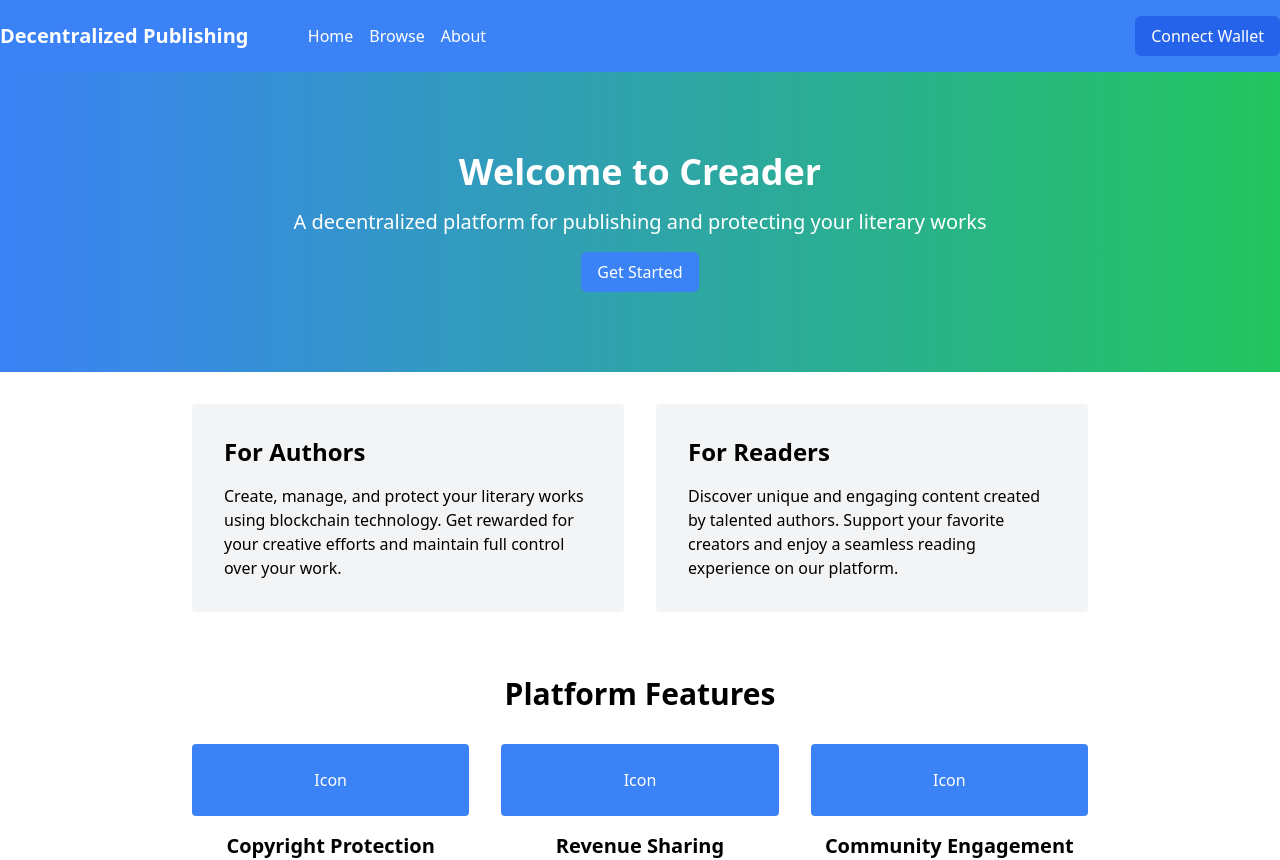
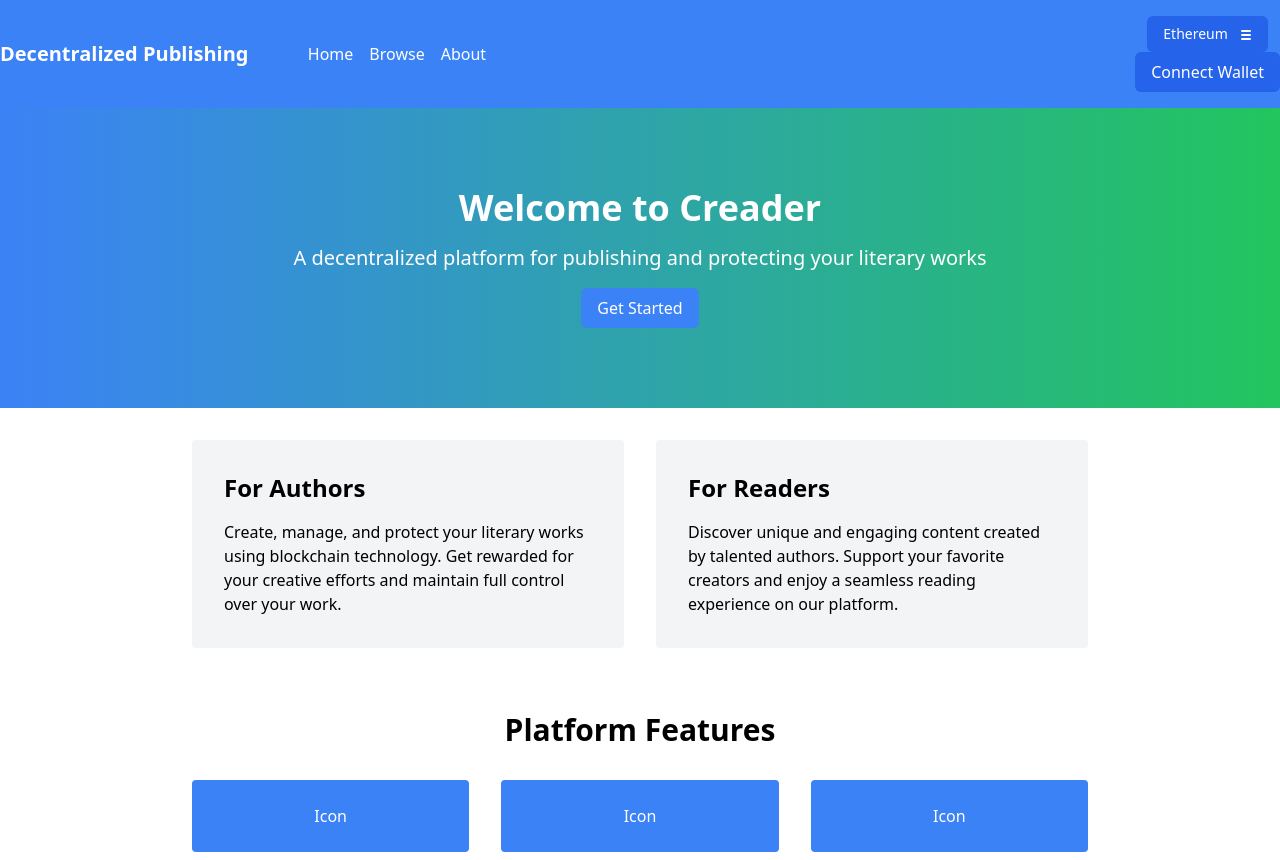
Before and after one commit to timothyshen/creader-io, a Next.js app: page / in a window 1280 px wide. Shown: the top 860 px of the page. Built offline with nearby package versions, Linux system fonts and the light colour scheme.

Commit message:
refactor: rewrite the wallet connect code

```diff
--- /dev/null
+++ b/app/Provider/NetworkProvider.tsx
@@ -0,0 +1,11 @@
+import React, { createContext, useEffect, useState } from 'react';
+import { ethers } from 'ethers';
+
+export const NetworkContext = createContext<any>(null);
+
+const NetworkProvider = ({ children }) => {
+    const [provider, setProvider] = useState<any>(null);
+    con
+}
+
+export default NetworkProvider;
--- a/app/components/ConnectButton/ConnectButton.tsx
+++ b/app/components/ConnectButton/ConnectButton.tsx
@@ -7,6 +7,7 @@ import { useWalletStore } from "@/app/store/accountStore";
 
 const ConnectWalletButton: React.FC = () => {
   const [showDropdown, setShowDropdown] = useState<boolean>(false);
+  const [network, setNetwork] = useState<boolean>(false);
   const router = useRouter();
   const { address, setAddress, removeAddress } = useWalletStore();
   const button = useRef<HTMLButtonElement>(null);
@@ -36,6 +37,10 @@ const ConnectWalletButton: React.FC = () => {
     setShowDropdown(!showDropdown);
   };
 
+  const handleNetwork = async () => {
+    setNetwork(!network);
+  };
+
   const sliceAddress = (address: string) => {
     return `${address.slice(0, 6)}...${address.slice(-4)}`;
   };
@@ -60,6 +65,63 @@ const ConnectWalletButton: React.FC = () => {
 
   return (
     <div className="flex flex-col items-center">
+      <div>
+        <div>
+          <button
+            type="button"
+            className="inline-flex justify-center w-full rounded-md shadow-sm px-4 py-2 bg-blue-600 text-sm font-medium text-white hover:bg-blue-700"
+            id="options-menu"
+            aria-haspopup="true"
+            aria-expanded={network}
+            onClick={handleNetwork}
+            ref={button}
+          >
+            Ethereum
+            <svg
+              className="-mr-1 ml-2 h-5 w-5"
+              xmlns="http://www.w3.org/2000/svg"
+              viewBox="0 0 20 20"
+              fill="currentColor"
+              aria-hidden="true"
+            >
+              <path
+                fill-rule="evenodd"
+                d="M5 7a1 1 0 011-1h8a1 1 0 110 2H6a1 1 0 01-1-1zm0 4a1 1 0 011-1h8a1 1 0 110 2H6a1 1 0 01-1-1zm0 4a1 1 0 011-1h8a1 1 0 110 2H6a1 1 0 01-1-1z"
+                clip-rule="evenodd"
+              />
+            </svg>
+          </button>
+        </div>
+        {network && (
+          <div className="absolute z-10 w-full mt-2 origin-top-right rounded-md shadow-lg bg-white ring-1 ring-black ring-opacity-5">
+            <div
+              className="py-1"
+              role="menu"
+              aria-orientation="vertical"
+              aria-labelledby="options-menu"
+            >
+              <div
+                className="block px-4 py-2 text-sm text-gray-700 hover:bg-gray-100 hover:text-gray-900"
+                role="menuitem"
+              >
+                Arbitrum
+              </div>
+              <div
+                className="block px-4 py-2 text-sm text-gray-700 hover:bg-gray-100 hover:text-gray-900"
+                role="menuitem"
+              >
+                Polygon
+              </div>
+              <div
+                className="block px-4 py-2 text-sm text-gray-700 hover:bg-gray-100 hover:text-gray-900"
+                role="menuitem"
+              >
+                BSC
+              </div>
+            </div>
+          </div>
+        )}
+      </div>
       {address ? (
         <>
           <div className="relative inline-block text-left">
--- a/app/store/accountStore.ts
+++ b/app/store/accountStore.ts
@@ -2,12 +2,14 @@ import { create } from "zustand";
 
 interface AccountState {
   address: string;
+  provider: any;
   setAddress: (address: string) => void;
   removeAddress: () => void;
 }
 
 export const useWalletStore = create<AccountState>((set) => ({
   address: "",
+  provider: null,
   setAddress: (address) => set({ address }),
   removeAddress: () => set({ address: "" }),
 }));
```
